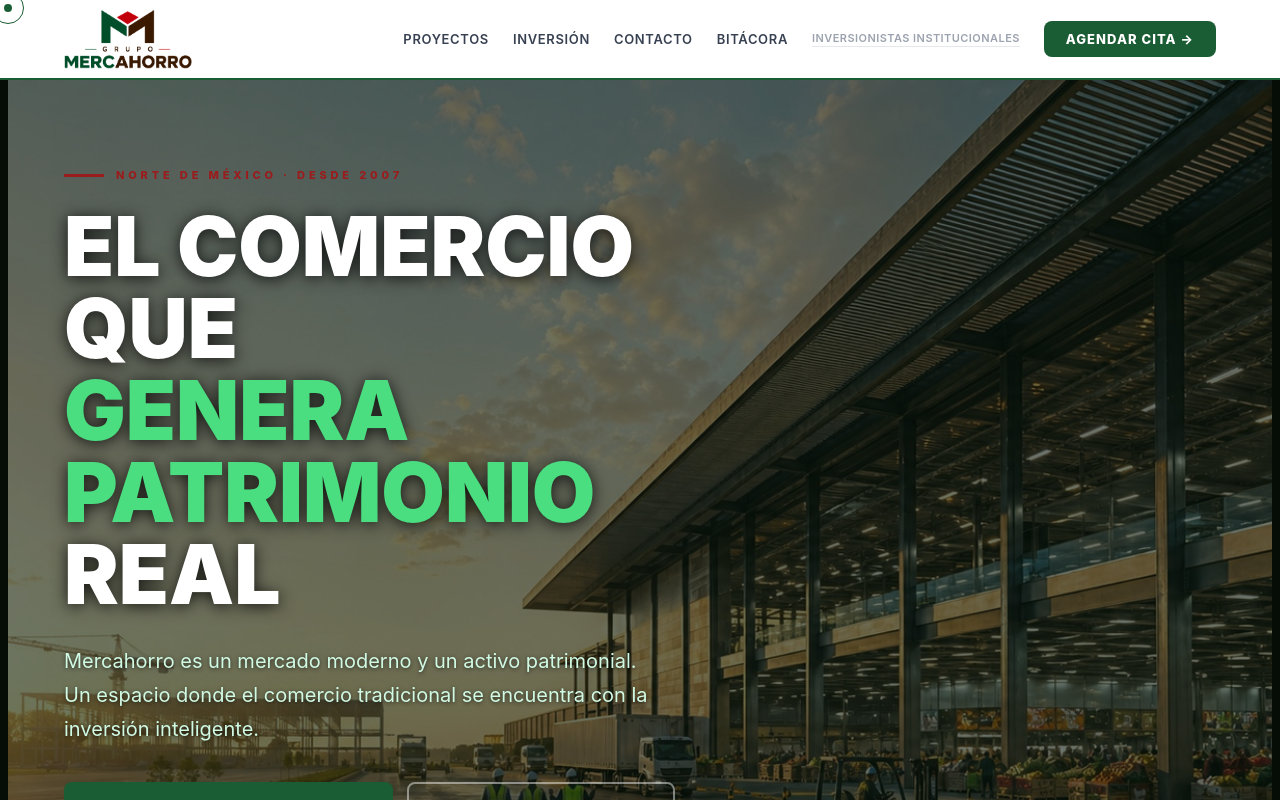
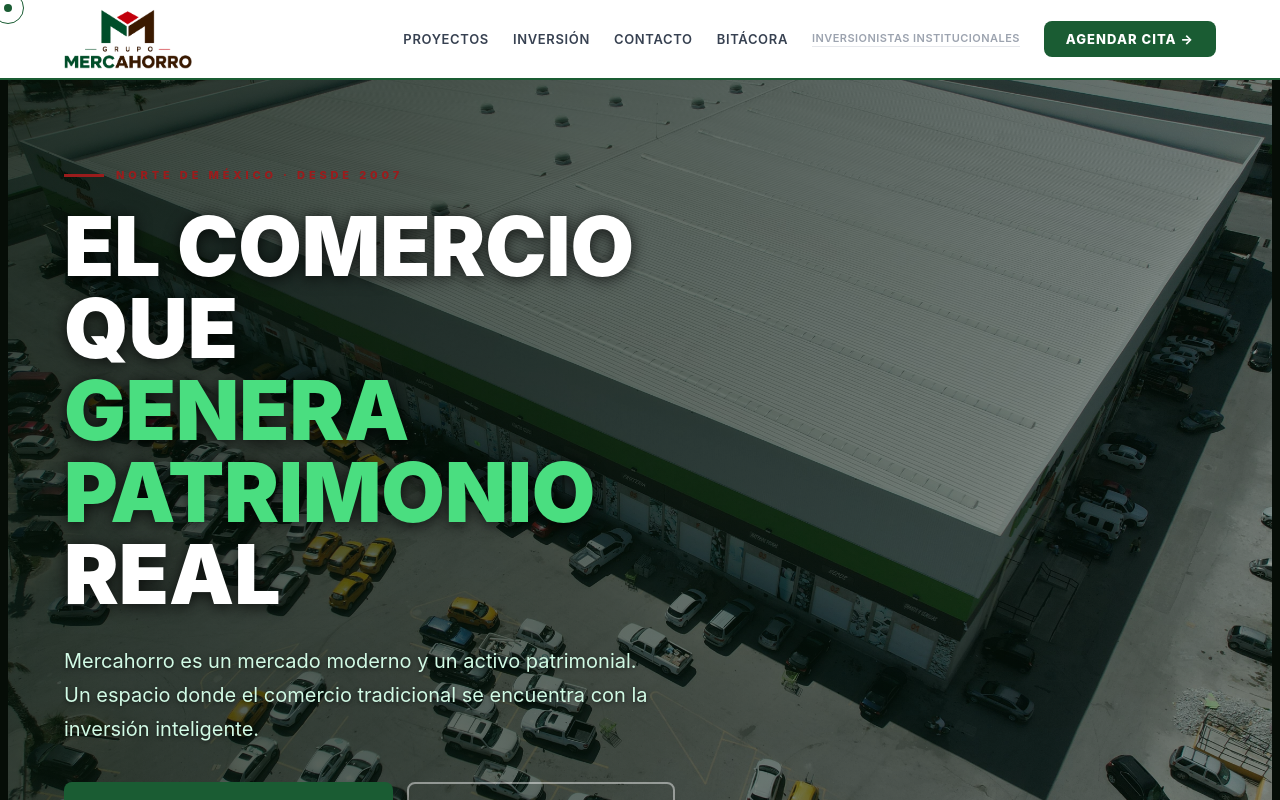
Before and after one commit to alexgayosso/grupo-mercahorro, a Next.js app: page / in a window 1280 px wide. Shown: the top 800 px of the page. Built offline with nearby package versions, Linux system fonts and the light colour scheme; a web font is replaced by a local one.

Commit message:
cambio en la foto del heroe

```diff
--- a/app/page.jsx
+++ b/app/page.jsx
@@ -446,10 +446,11 @@
       {/* ══ HERO ══ */}
       <section style={{ position: "relative", minHeight: "100vh", display: "flex", alignItems: "center", paddingTop: 80 }}>
         <div style={{ position: "absolute", inset: 0, zIndex: 0, background: "#0d2016", overflow: "hidden" }}>
-          <img src="/images/hero-obra.jpg" alt="Mercahorro — El comercio que genera patrimonio"
-            style={{ width: "100%", height: "100%", objectFit: "cover", opacity: 0.80, display: "block" }}
+          <img src="/images/mercahorro-torreon-aerea.jpg" alt="Mercahorro Torreón — Infraestructura real en operación"
+            style={{ width: "100%", height: "100%", objectFit: "cover", objectPosition: "center 40%", opacity: 0.85, display: "block" }}
             onError={e => { e.currentTarget.style.display = "none"; }} />
-          <div style={{ position: "absolute", inset: 0, background: "rgba(6,20,9,0.48)" }} />
+          {/* Gradiente direccional — oscurece izquierda donde va el texto, abre derecha para mostrar la infraestructura */}
+          <div style={{ position: "absolute", inset: 0, background: "linear-gradient(105deg, rgba(6,20,9,0.75) 0%, rgba(6,20,9,0.55) 50%, rgba(6,20,9,0.30) 100%)" }} />
         </div>
 
         <div style={{ position: "relative", zIndex: 1, maxWidth: 1200, margin: "0 auto", padding: "80px 24px", width: "100%" }}>
```
